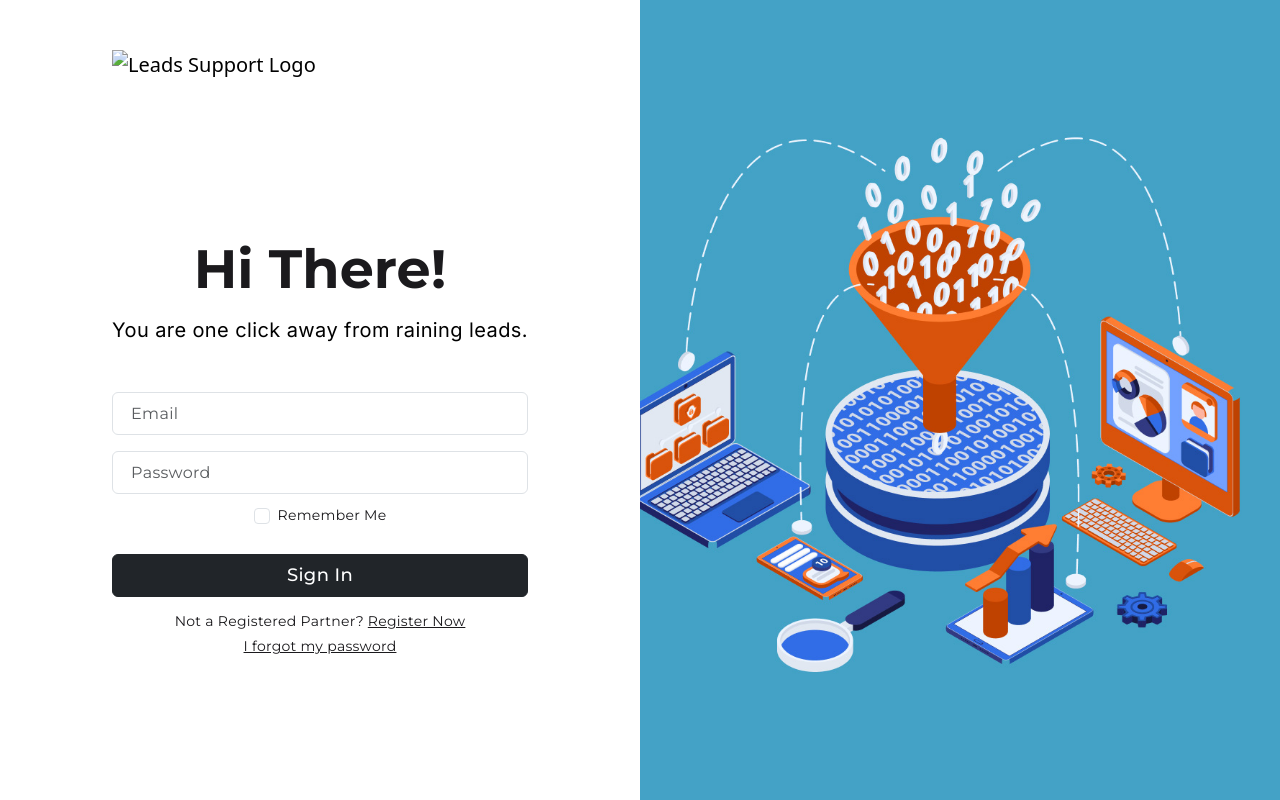
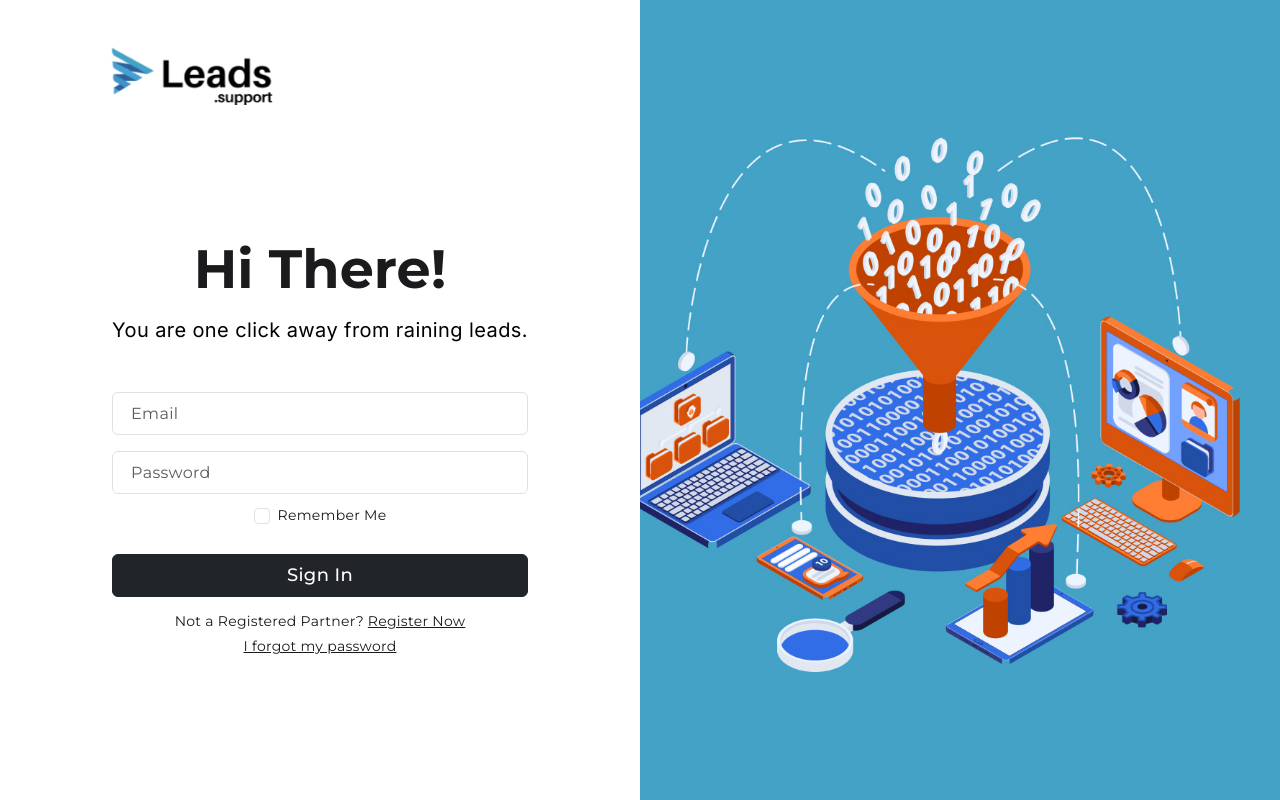
Before and after one commit to priyanshuchaudhary53/leads-support, a plain HTML site: page index.html in a window 1280 px wide. Drawn offline with nearby package versions, Linux system fonts and the light colour scheme; the site is published under a folder, as on GitHub Pages, so addresses that start at the root find nothing.

Commit message:
Add files via upload

```diff
--- a/index.html
+++ b/index.html
@@ -17,7 +17,7 @@
       <div class="container-fluid">
         <a class="navbar-brand" href="#">
           <img
-            src="/img/leads-support-logo.png"
+            src="img/leads-support-logo.png"
             alt="Leads Support Logo"
             width="160"
           />
```
